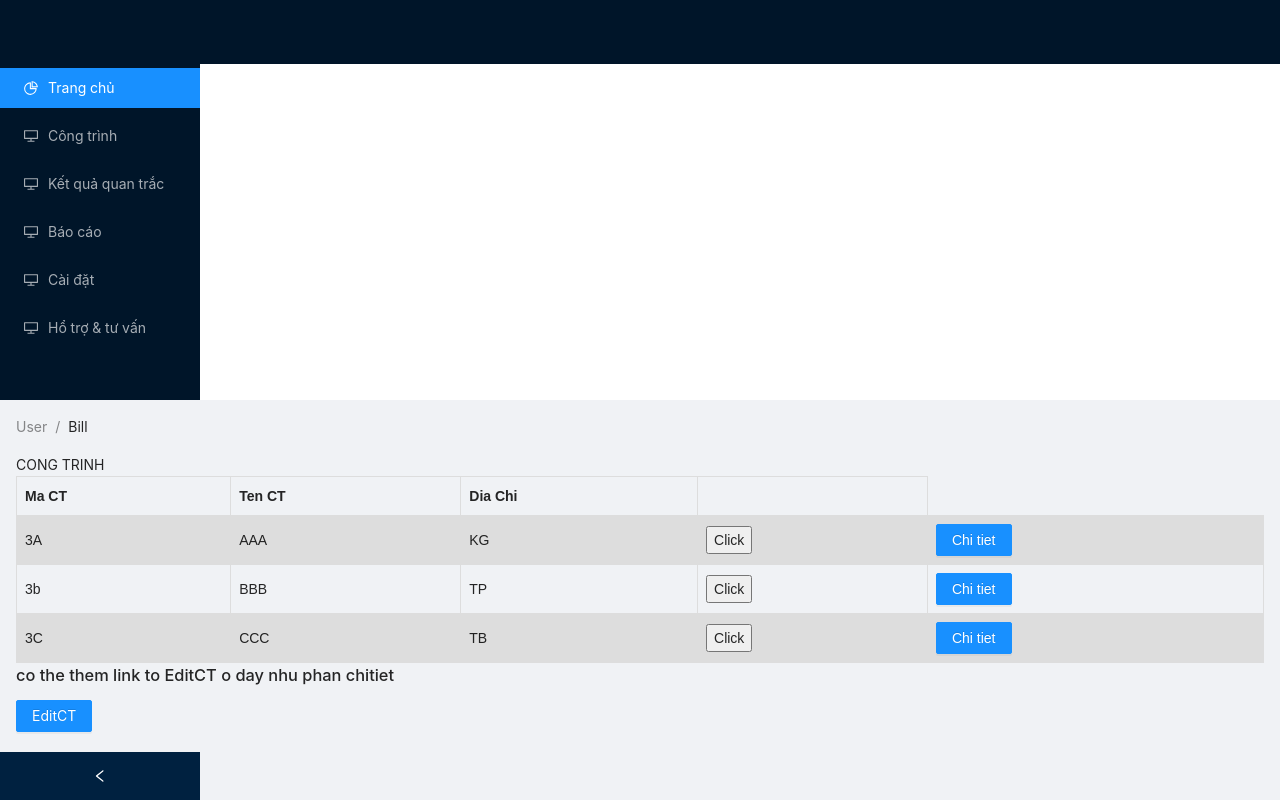
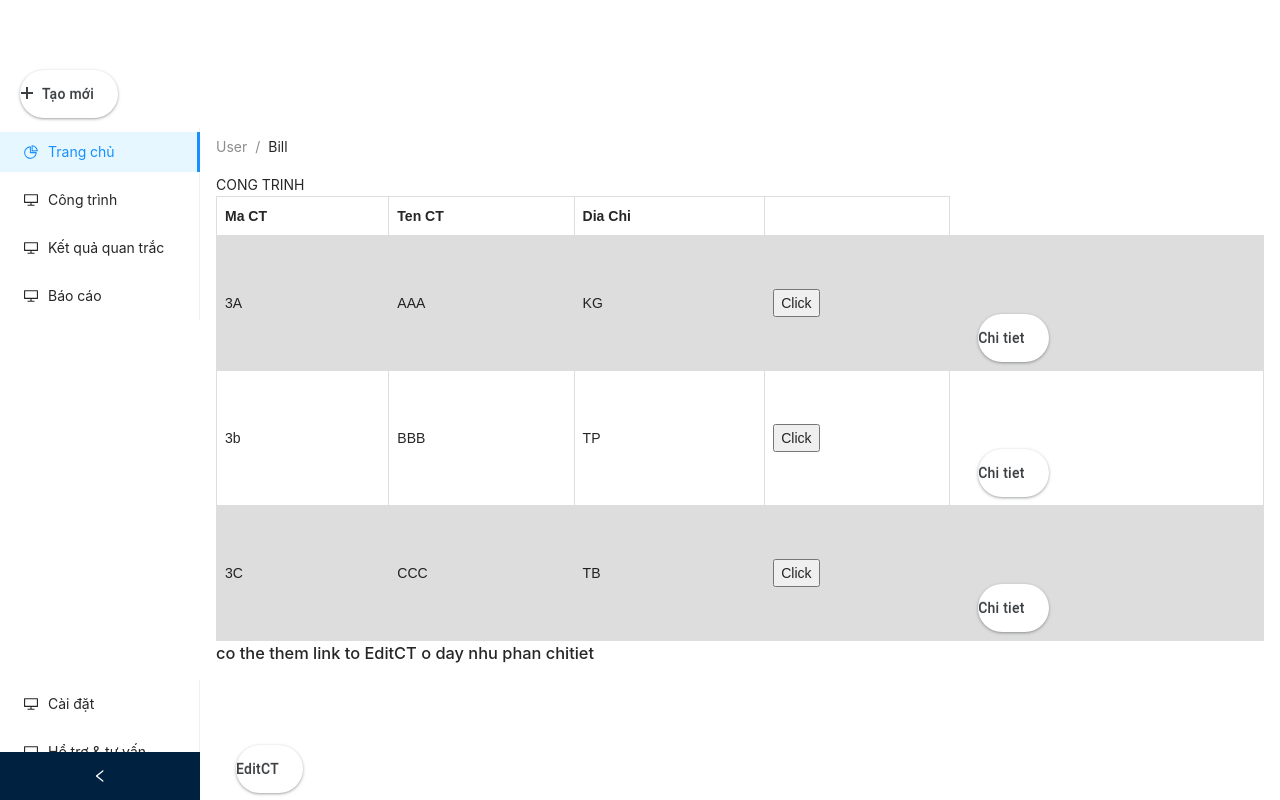
Before and after one commit to locnguyen99/QuanTracCT, a React (Create React App) app in the folder Frontend/ExampleFirst/my-app/: page /cong-trinh in a window 1280 px wide. Shown: the top 800 px of the page. Built offline with nearby package versions, Linux system fonts and the light colour scheme.

Commit message:
List fix

```diff
--- a/Frontend/ExampleFirst/my-app/src/App.css
+++ b/Frontend/ExampleFirst/my-app/src/App.css
@@ -68,9 +68,65 @@ tr:nth-child(even) {
 .login-form-button {
   width: 100%;
 }
-
 .editable-row .ant-form-item-explain {
   position: absolute;
   top: 100%;
   font-size: 12px;
 }
+
+.ant-layout-header  {
+  height: 70px !important;
+  position: absolute;
+  background-color: #fff !important;
+
+}
+.ant-layout-content {
+  margin-top: 120px !important;
+  background-color: #fff !important;
+
+}
+.ant-layout{
+  background-color: #fff !important;
+
+}
+.ant-layout-sider  {
+  background-color: white !important;
+  position: absolute;
+}
+.ant-layout-sider  {
+  background-color: white !important;
+}
+.backgroud {
+  background-color: white !important;
+}
+.undermenu {
+  margin-top: 360px;
+}
+.ant-btn {
+    box-shadow: 0 1px 2px 0 rgba(60,64,67,0.302), 0 1px 3px 1px rgba(60,64,67,0.149) !important;
+    transition: box-shadow .08s linear,min-width .15s cubic-bezier(0.4,0.0,0.2,1) !important;
+    box-shadow: 0 1px 2px 0 rgba(60,64,67,0.302), 0 1px 3px 1px rgba(60,64,67,0.149)!important;
+    -webkit-font-smoothing: antialiased !important;
+    font-family: 'Google Sans', Roboto,RobotoDraft,Helvetica,Arial,sans-serif !important;
+    font-size: .875rem !important;
+    letter-spacing: .25px !important;
+    align-items: center !important;
+    background-color: #fff !important;
+    background-image: none !important;
+    border-radius: 24px !important;
+    color: #3c4043 !important;
+    display: inline-flex !important;
+    font-weight: 500 !important;
+    height: 48px !important;
+    min-width: 56px !important;
+    overflow: hidden !important;
+    padding: 0 24px 0 0 !important;
+    text-transform: none !important;
+    border: none !important;
+    -webkit-user-drag: none !important;
+    margin-left: 20px;
+    margin-top: 70px !important;
+}
+.topmenu{
+  margin-top: 10px;
+}
--- a/Frontend/ExampleFirst/my-app/src/AppLayout.tsx
+++ b/Frontend/ExampleFirst/my-app/src/AppLayout.tsx
@@ -1,6 +1,6 @@
 import React from 'react';
+
 import './App.css';
-
 import { Layout, Breadcrumb } from 'antd';
 import AppMenu from './AppMenu';
 
@@ -22,16 +22,11 @@ export default class AppLayout extends React.Component {
     };
     render() {
         return (
-            <div>
-                <div>
-                </div>
-                <div>
-                    <Header className="site-layout-background" style={{ padding: 0 }} />
+            <div className='page1'>
+                <Layout style={{ minHeight: '100vh' }}>
+                    <Header className="site-layout-background " style={{ padding: 0 }} />
+                    <Layout className="site-layout">
                         <AppMenu />
-                </div>
-                <div>
-                    <Layout style={{ minHeight: '100vh' }}>
-                        <Layout className="site-layout">
                         <Content style={{ margin: '0 16px' }}>
                             <Breadcrumb style={{ margin: '16px 0' }}>
                                 <Breadcrumb.Item>User</Breadcrumb.Item>
@@ -39,12 +34,11 @@ export default class AppLayout extends React.Component {
                             </Breadcrumb>
                             {this.props.children}
                         </Content>
+                    </Layout>
                     <Footer style={{ textAlign: 'center' }}>Ant Design ©2018 Created by Ant UED</Footer>
-                        </Layout>
                 </Layout>
             </div>
 
-            </div>
         );
     }
 }
--- a/Frontend/ExampleFirst/my-app/src/AppMenu.tsx
+++ b/Frontend/ExampleFirst/my-app/src/AppMenu.tsx
@@ -9,11 +9,13 @@ import {
     FileOutlined,
     TeamOutlined,
     UserOutlined,
+    PlusOutlined,
 } from '@ant-design/icons'
+import { Button, Radio } from 'antd';
+import { DownloadOutlined } from '@ant-design/icons';
 
 const { Sider } = Layout
 const { SubMenu } = Menu
-
 export default class AppMenu extends React.Component {
     state = {
         collapsed: false,
@@ -24,6 +26,7 @@ export default class AppMenu extends React.Component {
     }
 
     render() {
+        const size: any = this.state;
         return (
             <Sider collapsible
                 collapsed={this.state.collapsed}
@@ -31,7 +34,13 @@ export default class AppMenu extends React.Component {
             >
                 <div className='logo' />
                 <div className='menu'>
-                <Menu theme='dark' defaultSelectedKeys={['1']} mode='inline'>
+                    <div className='menu'>
+                        <Button type="primary" shape="round" icon={<PlusOutlined />} size={size}>
+                            Tạo mới
+                        </Button>
+                    </div>
+                    <div className='topmenu'>
+                        <Menu defaultSelectedKeys={['1']} mode='inline'>
                             <Menu.Item key='1'
                                 icon={<PieChartOutlined />}
                             >
@@ -59,18 +68,6 @@ export default class AppMenu extends React.Component {
                             <Link to='/cong-trinh-chi-tiet' />
                             </Menu.Item>
 
-                    <Menu.Item key='12'
-                        icon={<DesktopOutlined />}
-                    >
-                        Cài đặt
-                    </Menu.Item>
-
-                    <Menu.Item key='13'
-                        icon={<DesktopOutlined />}
-                    >
-                        Hổ trợ & tư vấn
-                    </Menu.Item>
-
                             {/* <SubMenu key='sub1'
                                 icon={<UserOutlined />}
                                 title='User'
@@ -89,7 +86,22 @@ export default class AppMenu extends React.Component {
                             <Menu.Item key='9' icon={<FileOutlined />} /> */}
                         </Menu>
                     </div>
+                    <div className='undermenu'>
+                        <Menu defaultSelectedKeys={['1']} mode='inline'>
+                            <Menu.Item key='12'
+                                icon={<DesktopOutlined />}
+                            >
+                                Cài đặt
+                        </Menu.Item>
 
+                            <Menu.Item key='13'
+                                icon={<DesktopOutlined />}
+                            >
+                                Hổ trợ & tư vấn
+                        </Menu.Item>
+                        </Menu>
+                    </div>
+                </div>
             </Sider>
         )
     }
--- a/Frontend/ExampleFirst/my-app/src/LoginLayout.css
+++ b/Frontend/ExampleFirst/my-app/src/LoginLayout.css
@@ -1,8 +1,8 @@
 .root {
-    position: fixed;
     display: block;
     margin-left: 350px;
     height: 500px;
+    width: 800px;
     margin-top: 130px;
     box-shadow: 0 4px 2px 0 rgba(0,0,0,0.14),
                 0 3px 2px -2px rgba(0,0,0,0.12),
@@ -43,6 +43,8 @@
     height: 500px;
     width: 400px;
     margin-left: 400px;
+    position: absolute;
+
 }
 .MuiOutlinedInput-input{
     margin: auto !important;
@@ -60,3 +62,31 @@
     color: darkcyan;
     word-spacing: 1px;
 }
+.char{
+    font-size: 10px;
+    font-family: "Roboto", "Helvetica", "Arial", sans-serif;
+    width: 350px;
+    line-height: 1.75;
+    letter-spacing: 0.00938em;
+    margin-top: 460px;
+    margin-left: 420px;
+    color: white;
+    position: absolute;
+}
+.ava{
+    margin-top: 400px;
+    margin-left: 410px;
+    position: absolute;
+}
+.phuc{
+    font-size: 10px;
+    font-family: "Roboto", "Helvetica", "Arial", sans-serif;
+    width: 350px;
+    line-height: 1.75;
+    letter-spacing: 0.00938em;
+    margin-top: 420px;
+    line-height: 5px;
+    margin-left: 465px;
+    color: white;
+    position: absolute;
+}
--- a/Frontend/ExampleFirst/my-app/src/LoginLayout.tsx
+++ b/Frontend/ExampleFirst/my-app/src/LoginLayout.tsx
@@ -2,6 +2,8 @@ import React from 'react';
 import { Layout } from 'antd';
 import picture from './picture.jpg';
 import './LoginLayout.css'
+import { makeStyles, createStyles, Theme } from '@material-ui/core/styles';
+import Avatar from '@material-ui/core/Avatar';
 
 
 export class LoginLayout extends React.Component {
@@ -14,9 +16,40 @@ export class LoginLayout extends React.Component {
                             {this.props.children}
                         </Layout>
                     </div>
-                    <img src={picture} className="img" />
+                    <div>
+                        <img src={picture} className="img" />
+                        <p className='char'>Đây là website sử dụng cho việc ghi nhận quan trắc và trắc địa trong nghành quan trắc môi trường</p>
+                        <div className='ava'>
+                            <ImageAvatars />
+                        </div>
+                        <div className='phuc'>
+                                <p>Phúc gia .Ltd</p>
+                                <p>Sử dụng có bản quy</p>
+                        </div>
+                    </div>
                 </div>
             </div>
         );
     }
 }
+
+const useStyles = makeStyles((theme: Theme) =>
+  createStyles({
+    root: {
+      display: 'flex',
+      '& > *': {
+        margin: theme.spacing(1),
+      },
+    },
+  }),
+);
+
+export default function ImageAvatars() {
+  const classes = useStyles();
+
+  return (
+    <div className={classes.root}>
+      <Avatar alt="Travis Howard" src="/static/images/avatar/2.jpg" />
+    </div>
+  );
+}
```
Lines whose indentation alone changed are shown as unchanged.
